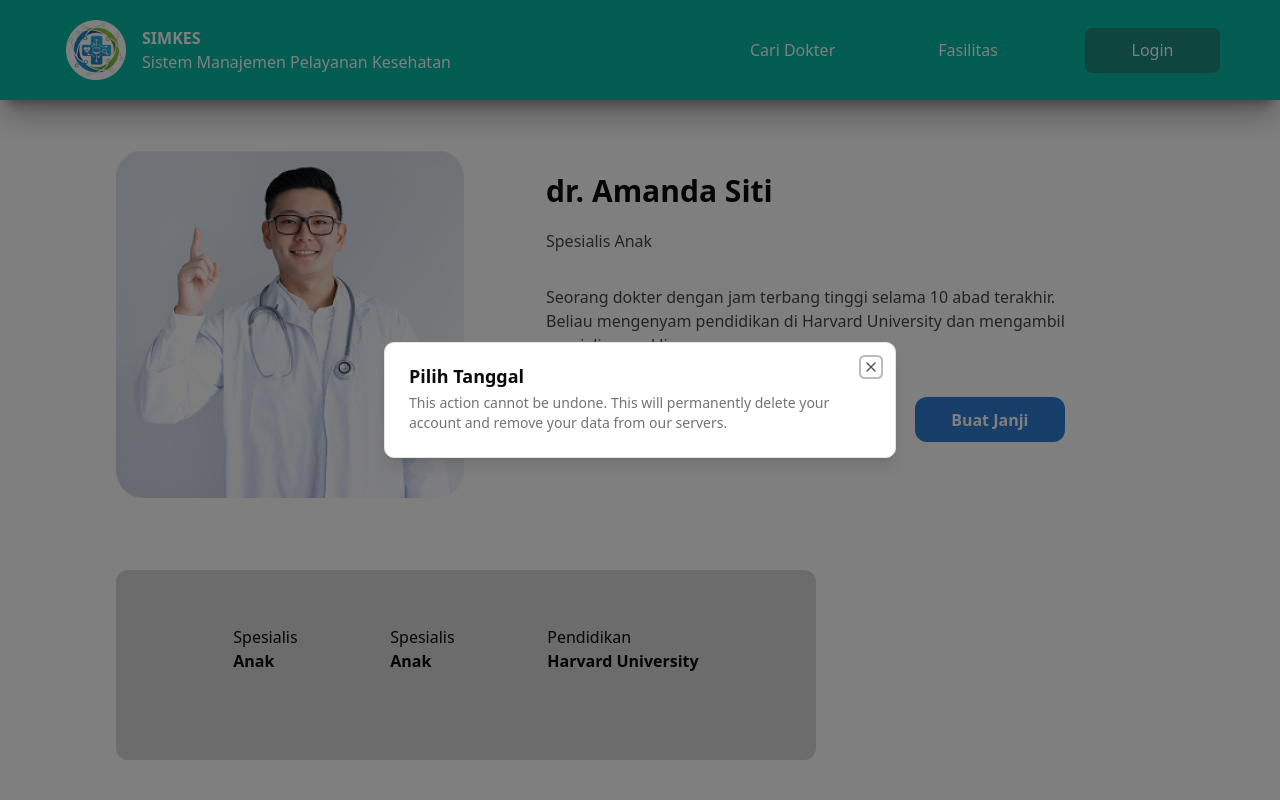
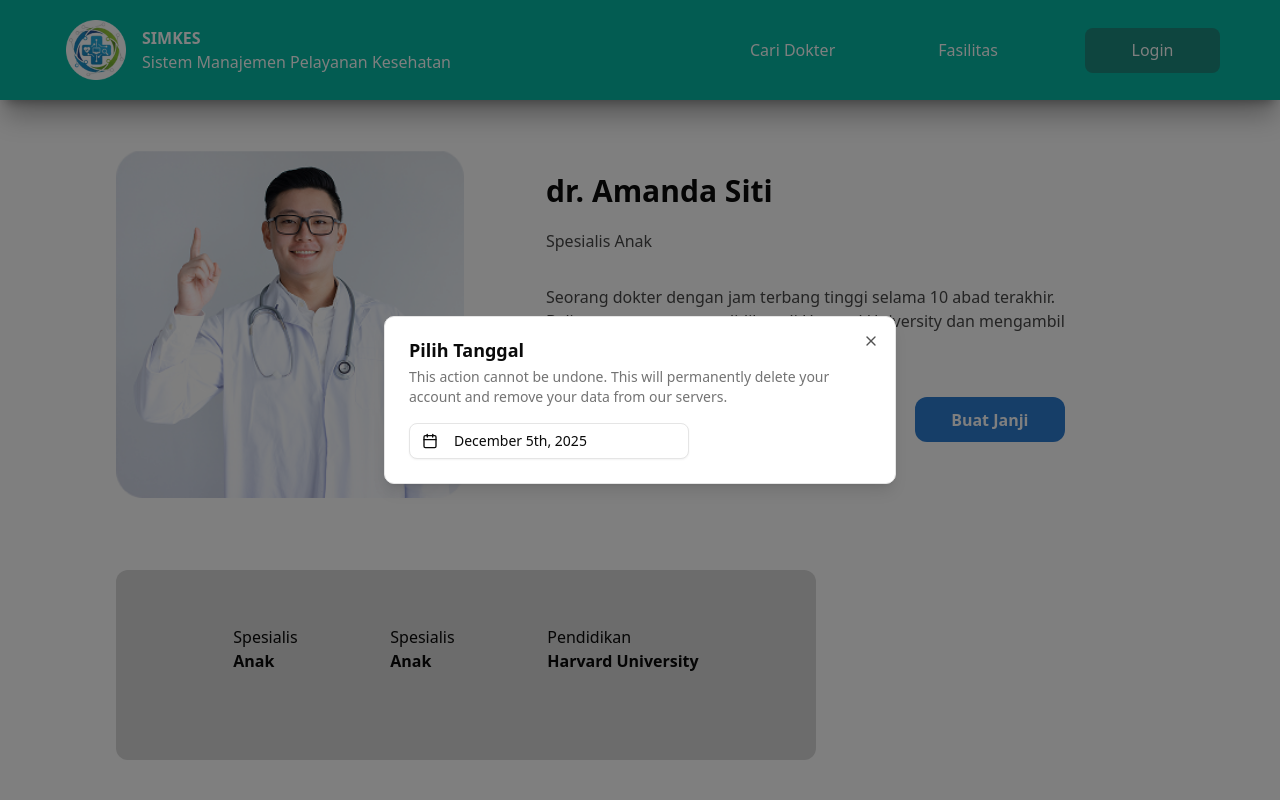
Before and after one commit to Dardeka/project_SIMKES, a React (Vite) app in the folder frontend/: page /detailDokter in a window 1280 px wide. Both pictures are taken after a click on the button "Buat Janji". Shown: the top 800 px of the page. Built offline with nearby package versions, Linux system fonts and the light colour scheme.

Commit message:
feat: add calendar popover for date selection in DetailDokter page

```diff
--- a/frontend/src/pages/detailDokter.jsx
+++ b/frontend/src/pages/detailDokter.jsx
@@ -1,6 +1,12 @@
+import {useState} from "react"
+import { ChevronDownIcon } from "lucide-react"
+import { CalendarIcon } from "lucide-react"
+import { format } from "date-fns"
+import { cn } from "@/lib/utils"
 import Footer from "../components/Footer"
 import Navbar from "../components/Navbar"
 import { Button } from "../components/ui/button"
+import { Calendar } from "@/components/ui/calendar"
 import {
   Dialog,
   DialogContent,
@@ -9,8 +15,15 @@ import {
   DialogTitle,
   DialogTrigger,
 } from "@/components/ui/dialog"
+import {
+  Popover,
+  PopoverContent,
+  PopoverTrigger,
+} from "@/components/ui/popover"
 
 function DetailDokter() {
+    const [date, setDate] = useState(new Date())
+
     return (
         <div>
             <Navbar />
@@ -33,6 +46,28 @@ function DetailDokter() {
                                     and remove your data from our servers.
                                 </DialogDescription>
                                 </DialogHeader>
+                                <Popover>
+                                <PopoverTrigger asChild>
+                                    <Button
+                                    variant={"outline"}
+                                    className={cn(
+                                        "w-[280px] justify-start text-left font-normal",
+                                        !date && "text-muted-foreground"
+                                    )}
+                                    >
+                                    <CalendarIcon className="mr-2 h-4 w-4" />
+                                    {date ? format(date, "PPP") : <span>Pick a date</span>}
+                                    </Button>
+                                </PopoverTrigger>
+                                <PopoverContent className="w-auto p-0">
+                                    <Calendar
+                                    mode="single"
+                                    selected={date}
+                                    onSelect={setDate}
+                                    initialFocus
+                                    />
+                                </PopoverContent>
+                                </Popover>
                             </DialogContent>
                         </Dialog>
                     </div>
```
